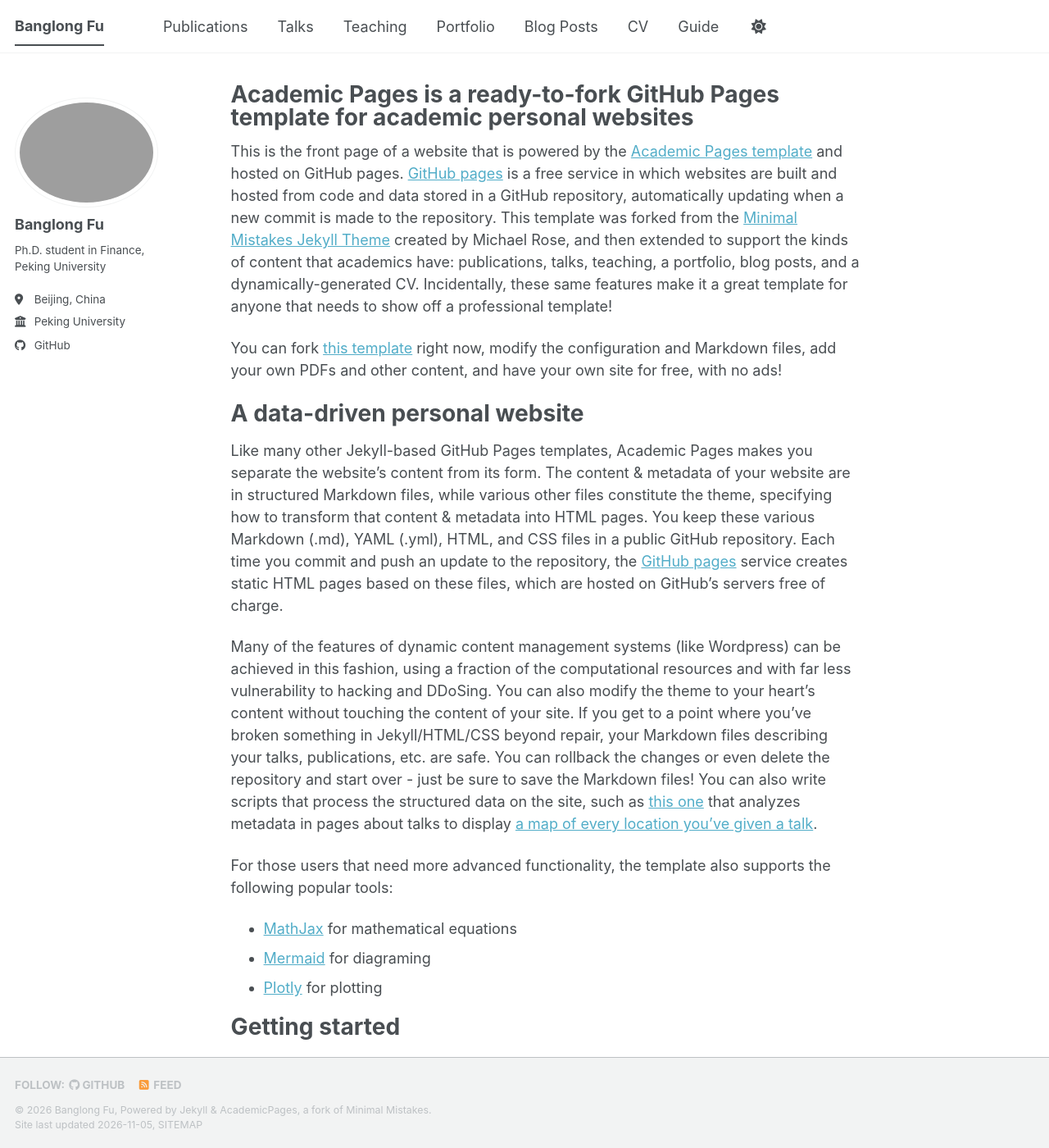
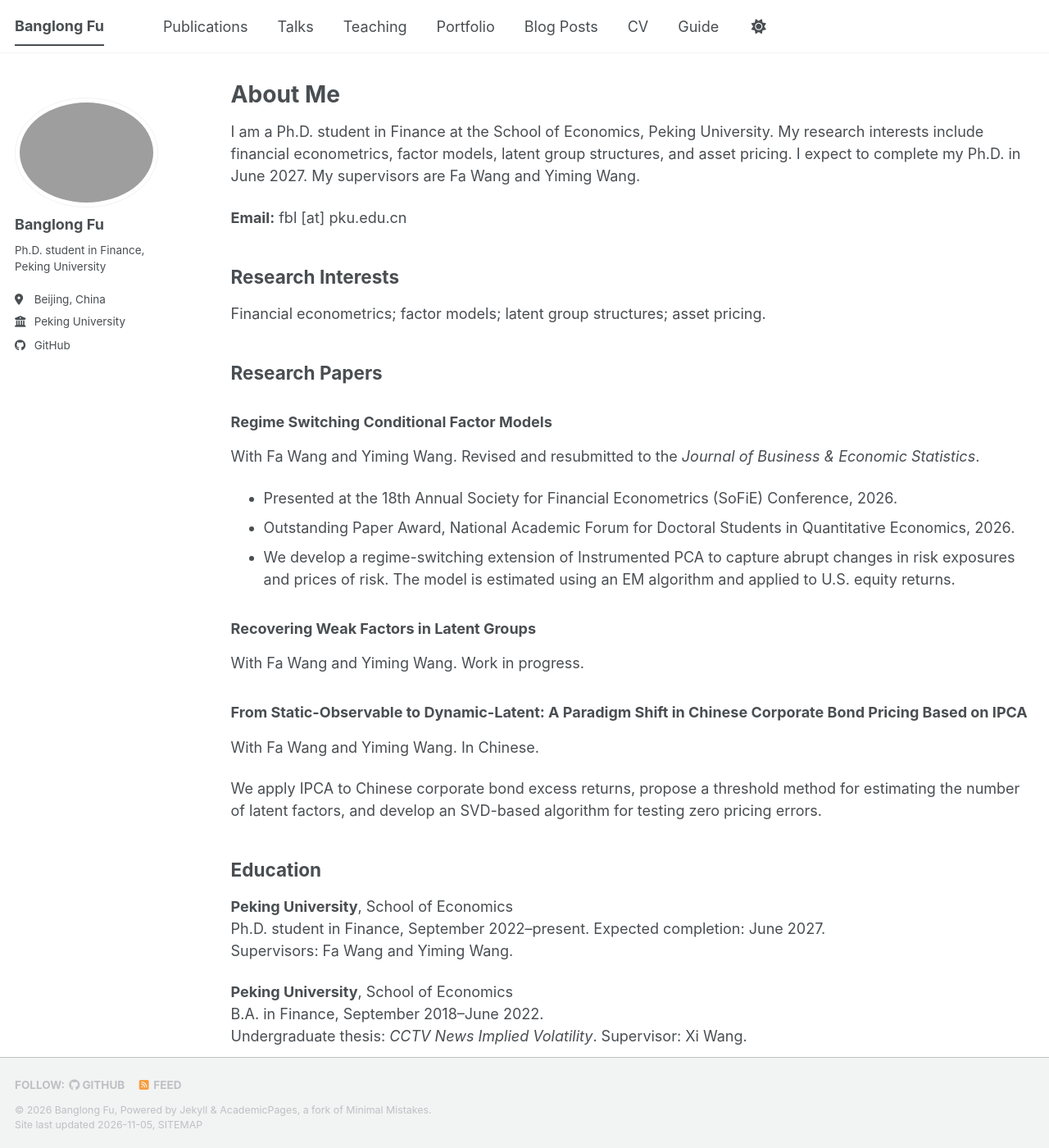
Before and after one commit to banglongfu/banglongfu.github.io, a Jekyll site: the page built from _pages/about.md, in a window 1280 px wide and 1400 px high. Shown: the whole window at 82% size. Built offline with Jekyll 4.4.1, drawn with Linux system fonts in a browser that asks for light colours; a script bundle is joined from its source files by our own code; a style sheet for code colours, icons or effects is not loaded; some of the changed text lies outside the part shown.

Commit message:
Add files via upload

```diff
--- a/_pages/about.md
+++ b/_pages/about.md
@@ -1,56 +1,56 @@
 ---
+layout: archive
+title: "About Me"
 permalink: /
-title: "Academic Pages is a ready-to-fork GitHub Pages template for academic personal websites"
 author_profile: true
-redirect_from:
-  - /about/
-  - /about.html
 ---
 
-This is the front page of a website that is powered by the [Academic Pages template](https://github.com/academicpages/academicpages.github.io) and hosted on GitHub pages. [GitHub pages](https://pages.github.com) is a free service in which websites are built and hosted from code and data stored in a GitHub repository, automatically updating when a new commit is made to the repository. This template was forked from the [Minimal Mistakes Jekyll Theme](https://mmistakes.github.io/minimal-mistakes/) created by Michael Rose, and then extended to support the kinds of content that academics have: publications, talks, teaching, a portfolio, blog posts, and a dynamically-generated CV. Incidentally, these same features make it a great template for anyone that needs to show off a professional template!
+I am a Ph.D. student in Finance at the School of Economics, Peking University. My research interests include financial econometrics, factor models, latent group structures, and asset pricing. I expect to complete my Ph.D. in June 2027. My supervisors are Fa Wang and Yiming Wang.
 
- You can fork [this template](https://github.com/academicpages/academicpages.github.io) right now, modify the configuration and Markdown files, add your own PDFs and other content, and have your own site for free, with no ads!
+**Email:** fbl [at] pku.edu.cn
 
-A data-driven personal website
-======
-Like many other Jekyll-based GitHub Pages templates, Academic Pages makes you separate the website's content from its form. The content & metadata of your website are in structured Markdown files, while various other files constitute the theme, specifying how to transform that content & metadata into HTML pages. You keep these various Markdown (.md), YAML (.yml), HTML, and CSS files in a public GitHub repository. Each time you commit and push an update to the repository, the [GitHub pages](https://pages.github.com/) service creates static HTML pages based on these files, which are hosted on GitHub's servers free of charge.
+## Research Interests
 
-Many of the features of dynamic content management systems (like Wordpress) can be achieved in this fashion, using a fraction of the computational resources and with far less vulnerability to hacking and DDoSing. You can also modify the theme to your heart's content without touching the content of your site. If you get to a point where you've broken something in Jekyll/HTML/CSS beyond repair, your Markdown files describing your talks, publications, etc. are safe. You can rollback the changes or even delete the repository and start over - just be sure to save the Markdown files! You can also write scripts that process the structured data on the site, such as [this one](https://github.com/academicpages/academicpages.github.io/blob/master/talkmap.ipynb) that analyzes metadata in pages about talks to display [a map of every location you've given a talk](https://academicpages.github.io/talkmap.html).
+Financial econometrics; factor models; latent group structures; asset pricing.
 
-For those users that need more advanced functionality, the template also supports the following popular tools:
-- [MathJax](https://www.mathjax.org/) for mathematical equations
-- [Mermaid](https://mermaid.js.org/) for diagraming
-- [Plotly](https://plotly.com/javascript/) for plotting
+## Research Papers
 
-Getting started
-======
-1. Register a GitHub account if you don't have one and confirm your e-mail (required!)
-1. Fork [this template](https://github.com/academicpages/academicpages.github.io) by clicking the "Use this template" button in the top right.
-1. Go to the repository's settings (rightmost item in the tabs that start with "Code", should be below "Unwatch"). Rename the repository "[your GitHub username].github.io", which will also be your website's URL.
-1. Set site-wide configuration and create content & metadata (see below -- also see [this set of diffs](https://archive.is/3TPas) showing what files were changed to set up [an example site](https://getorg-testacct.github.io) for a user with the username "getorg-testacct")
-1. Upload any files (like PDFs, .zip files, etc.) to the files/ directory. They will appear at https://[your GitHub username].github.io/files/example.pdf.
-1. Check status by going to the repository settings, in the "GitHub pages" section
+### Regime Switching Conditional Factor Models
 
-Site-wide configuration
-------
-The main configuration file for the site is in the base directory in [_config.yml](https://github.com/academicpages/academicpages.github.io/blob/master/_config.yml), which defines the content in the sidebars and other site-wide features. You will need to replace the default variables with ones about yourself and your site's github repository. The configuration file for the top menu is in [_data/navigation.yml](https://github.com/academicpages/academicpages.github.io/blob/master/_data/navigation.yml). For example, if you don't have a portfolio or blog posts, you can remove those items from that navigation.yml file to remove them from the header.
+With Fa Wang and Yiming Wang. Revised and resubmitted to the *Journal of Business & Economic Statistics*.
 
-Create content & metadata
-------
-For site content, there is one Markdown file for each type of content, which are stored in directories like _publications, _talks, _posts, _teaching, or _pages. For example, each talk is a Markdown file in the [_talks directory](https://github.com/academicpages/academicpages.github.io/tree/master/_talks). At the top of each Markdown file is structured data in YAML about the talk, which the theme will parse to do lots of cool stuff. The same structured data about a talk is used to generate the list of talks on the [Talks page](https://academicpages.github.io/talks), each [individual page](https://academicpages.github.io/talks/2012-03-01-talk-1) for specific talks, the talks section for the [CV page](https://academicpages.github.io/cv), and the [map of places you've given a talk](https://academicpages.github.io/talkmap.html) (if you run this [python file](https://github.com/academicpages/academicpages.github.io/blob/master/talkmap.py) or [Jupyter notebook](https://github.com/academicpages/academicpages.github.io/blob/master/talkmap.ipynb), which creates the HTML for the map based on the contents of the _talks directory).
+- Presented at the 18th Annual Society for Financial Econometrics (SoFiE) Conference, 2026.
+- Outstanding Paper Award, National Academic Forum for Doctoral Students in Quantitative Economics, 2026.
+- We develop a regime-switching extension of Instrumented PCA to capture abrupt changes in risk exposures and prices of risk. The model is estimated using an EM algorithm and applied to U.S. equity returns.
 
-**Markdown generator**
+### Recovering Weak Factors in Latent Groups
 
-The repository includes [a set of Jupyter notebooks](https://github.com/academicpages/academicpages.github.io/tree/master/markdown_generator
-) that converts a CSV containing structured data about talks or presentations into individual Markdown files that will be properly formatted for the Academic Pages template. The sample CSVs in that directory are the ones I used to create my own personal website at stuartgeiger.com. My usual workflow is that I keep a spreadsheet of my publications and talks, then run the code in these notebooks to generate the Markdown files, then commit and push them to the GitHub repository.
+With Fa Wang and Yiming Wang. Work in progress.
 
-How to edit your site's GitHub repository
-------
-Many people use a git client to create files on their local computer and then push them to GitHub's servers. If you are not familiar with git, you can directly edit these configuration and Markdown files directly in the github.com interface. Navigate to a file (like [this one](https://github.com/academicpages/academicpages.github.io/blob/master/_talks/2012-03-01-talk-1.md) and click the pencil icon in the top right of the content preview (to the right of the "Raw | Blame | History" buttons). You can delete a file by clicking the trashcan icon to the right of the pencil icon. You can also create new files or upload files by navigating to a directory and clicking the "Create new file" or "Upload files" buttons.
+### From Static-Observable to Dynamic-Latent: A Paradigm Shift in Chinese Corporate Bond Pricing Based on IPCA
 
-Example: editing a Markdown file for a talk
-![Editing a Markdown file for a talk](/images/editing-talk.png)
+With Fa Wang and Yiming Wang. In Chinese.
 
-For more info
-------
-More info about configuring Academic Pages can be found in [the guide](https://academicpages.github.io/markdown/), the [growing wiki](https://github.com/academicpages/academicpages.github.io/wiki), and you can always [ask a question on GitHub](https://github.com/academicpages/academicpages.github.io/discussions). The [guides for the Minimal Mistakes theme](https://mmistakes.github.io/minimal-mistakes/docs/configuration/) (which this theme was forked from) might also be helpful.
+We apply IPCA to Chinese corporate bond excess returns, propose a threshold method for estimating the number of latent factors, and develop an SVD-based algorithm for testing zero pricing errors.
+
+## Education
+
+**Peking University**, School of Economics
+Ph.D. student in Finance, September 2022–present. Expected completion: June 2027.
+Supervisors: Fa Wang and Yiming Wang.
+
+**Peking University**, School of Economics
+B.A. in Finance, September 2018–June 2022.
+Undergraduate thesis: *CCTV News Implied Volatility*. Supervisor: Xi Wang.
+
+## Teaching Experience
+
+**Teaching Assistant**, Peking University
+
+- Machine Learning and Asset Pricing, Fall 2024 and Fall 2025. Developed instructional programming examples in Python and PyTorch.
+- Time Series Analysis, Spring 2025.
+
+## Industry Experience
+
+- **Huatai Securities, Research Institute** — Intern, November–December 2021. Developed and backtested ETF allocation strategies for fund-of-funds investing.
+- **China International Capital Corporation (CICC), Wealth Services Center** — Intern, July–October 2021. Automated data cleaning, performance and risk analysis, and investment reporting in Python.
```
